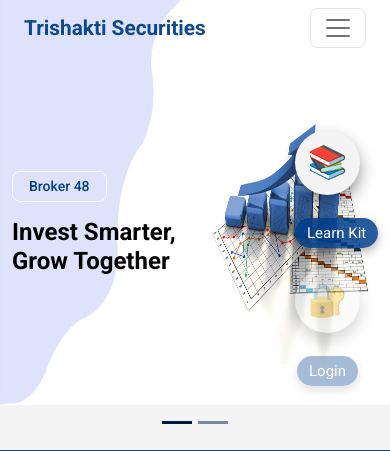
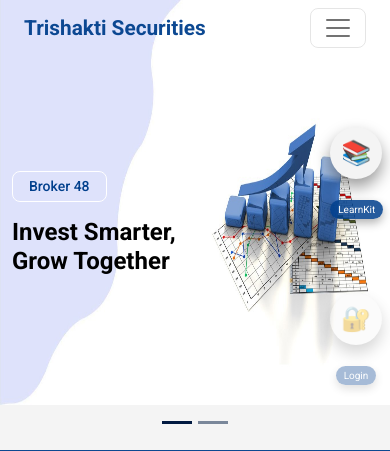
Before and after one commit to RoboPrabin/WEB-TrishaktiWebsite, a PHP site: page /index1.html in a window 390 px wide. Shown: the top 451 px of the page. Run offline with PHP 8.4, Linux system fonts and the light colour scheme; some libraries are stand-ins or nearby versions.

Commit message:
login responsive

```diff
--- a/css/style.css
+++ b/css/style.css
@@ -1211,7 +1211,7 @@ footer {
   /* Floating Icon Base Style */
   .floating-icon.login {
     position: fixed;
-    top: 270px;
+    top: 265px;
     right: 30px;
     background: var(--white);
     color: var(--white);
@@ -1233,7 +1233,7 @@ footer {
   /* Styling for the floating icon */
   .floating-icon.learn {
     position: fixed;
-    top: 130px;
+    top: 120px;
     right: 30px;
     background: var(--white);
     color: var(--white);
@@ -1300,10 +1300,27 @@ footer {
     box-shadow: 0 0 15px var(--glow-color), 0 0 30px var(--glow-color);
   }
 
+  .sub-icon-close {
+    font-size: 18px;
+    cursor: pointer;
+    margin-bottom: 2px;
+    color: white;
+    transition: color 0.2s ease;
+    background-color: var(--primary);
+    margin-right: 155px;
+    text-align: center;
+    border-radius: 45px;;
+  }
+
+  .sub-icon-close:hover {
+    color: var(--secondary);
+  }
+
+
   /* Sub Icons Wrapper */
   .sub-icons {
     position: fixed;
-    bottom: 300px;
+    bottom: 280px;
     right: 45px;
     display: flex;
     flex-direction: column;
--- a/css/style1.css
+++ b/css/style1.css
@@ -145,34 +150,6 @@ button:focus-visible {
     font-weight: bold;
   }
 
-
-
-
-
-  /* Styling for the floating icon */
-.floating-icon {
-    position: fixed; /* Keeps it in place while scrolling */
-    top: 170px; /* Distance from the bottom of the page */
-    right: 30px; /* Distance from the right side */
-    background-color: #f4f4f4; /* Icon background color */
-    color: #f4f4f4; /* Icon color */
-    font-size: 30px; /* Icon size */
-    width: 60px; /* Icon width */
-    height: 60px; /* Icon height */
-    border-radius: 50%; /* Makes it round */
-    display: flex;
-    justify-content: center; /* Center the content horizontally */
-    align-items: center; /* Center the content vertically */
-    cursor: pointer; /* Pointer cursor on hover */
-    box-shadow: 0px 4px 10px rgba(0, 0, 0, 0.2); /* Adds shadow for depth */
-    transition: background-color 0.3s ease; /* Smooth transition for hover effect */
-    z-index: 100; /* Higher number means closer to the front */
-
-}
-
-.floating-icon:hover {
-    background-color: #003f8c; /* Darken the icon color on hover */
-}
 
 
 .btn-light {
@@ -1130,3 +1128,341 @@ footer {
 .copyright a:hover {
     color: var(--primary);
 }
+
+
+/* gallery style */
+.gallery-section {
+    padding: 60px 0;
+  }
+
+  .gallery-sidebar {
+    position: sticky;
+    top: 100px;
+  }
+
+  .filter-btn {
+    width: 100%;
+    margin-bottom: 12px;
+    padding: 12px 20px;
+    font-weight: 600;
+  }
+
+  .filter-btn.active {
+    background-color: var(--primary);
+    color: #fff;
+  }
+
+  .gallery-item {
+    display: none;
+    transition: all 0.3s ease-in-out;
+  }
+
+  .gallery-item.show {
+    display: block;
+    animation: fadeIn 0.5s ease-in-out;
+  }
+
+  @keyframes fadeIn {
+    from {
+      opacity: 0;
+      transform: scale(0.95);
+    }
+    to {
+      opacity: 1;
+      transform: scale(1);
+    }
+  }
+
+  .gallery-item img {
+    width: 100%;
+    border-radius: 12px;
+    transition: transform 0.4s ease;
+    box-shadow: 0 4px 20px rgba(0, 0, 0, 0.05);
+  }
+
+  .gallery-item:hover img {
+    transform: scale(1.05);
+  }
+
+  #loadMore {
+    display: none;
+  }
+
+
+
+
+
+
+
+/* learn and login style */
+* {
+  margin: 0;
+  padding: 0;
+  box-sizing: border-box;
+}
+
+:root {
+  --main-blue: #003f8c;
+  --hover-blue: #0056b3;
+  --dark-bg: #343a40;
+  --hover-dark: #495057;
+  --glow-color: #24A148;
+  --white: #f4f4f4;
+  --icon-size: 65px;
+  --sub-icon-size: 55px;
+}
+
+/* Base Floating Icon */
+.floating-icon {
+  position: fixed;
+  right: 2vw;
+  background: var(--white);
+  color: var(--white);
+  width: var(--icon-size);
+  height: var(--icon-size);
+  border-radius: 50%;
+  font-size: 32px;
+  text-align: center;
+  line-height: var(--icon-size);
+  cursor: pointer;
+  box-shadow: 0 8px 16px rgba(0, 0, 0, 0.4);
+  z-index: 1000;
+  transition: all 0.4s ease;
+}
+
+/* Specific Icon Positions */
+.floating-icon.learn {
+  top: 15%;
+  animation-delay: 0.1s;
+}
+
+.floating-icon.login {
+  top: 35%;
+  animation: popIn 0.6s ease-out, blink 1.5s infinite, float 3s ease-in-out infinite;
+}
+
+/* Hover */
+.floating-icon:hover {
+  background: var(--primary);
+  box-shadow: 0 0 15px var(--glow-color), 0 0 30px var(--glow-color);
+  transform: scale(1.2) rotate(5deg);
+}
+
+/* Labels */
+.icon-label {
+  font-size: 15px;
+  color: white;
+  background-color: rgba(0, 63, 140, 0.85);
+  padding: 6px 12px;
+  border-radius: 20px;
+  box-shadow: 0 4px 10px rgba(0, 0, 0, 0.3);
+  white-space: nowrap;
+  transition: background-color 0.3s ease;
+
+}
+
+.sub-icon-wrapper:hover .icon-label {
+  background-color: rgba(0, 86, 179, 0.9);
+}
+
+/* Sub Icons */
+.sub-icons {
+  position: fixed;
+  bottom: 28%;
+  right: 7rem;
+  display: flex;
+  flex-direction: column;
+  gap: 18px;
+  z-index: 999;
+  opacity: 0;
+  pointer-events: none;
+  transform: translateY(20px);
+  transition: all 0.4s ease;
+}
+
+.sub-icons.active {
+  opacity: 1;
+  pointer-events: auto;
+  transform: translateY(0);
+}
+
+/* Sub Icon Button */
+.sub-icon {
+  background: white;
+  color: white;
+  width: var(--sub-icon-size);
+  height: var(--sub-icon-size);
+  border-radius: 50%;
+  text-align: center;
+  line-height: var(--sub-icon-size);
+  font-size: 22px;
+  cursor: pointer;
+  box-shadow: 0 6px 14px rgba(0, 0, 0, 0.4);
+  transition: all 0.35s ease;
+  animation: popIn 0.5s ease-out;
+}
+
+.sub-icon:hover {
+  transform: scale(1.15) rotate(-5deg);
+  background: var(--primary);
+  box-shadow: 0 0 12px var(--glow-color), 0 0 25px var(--glow-color);
+}
+
+/* Sub Icon Wrapper */
+.sub-icon-wrapper {
+  display: flex;
+  align-items: center;
+  gap: 10px;
+  transform: translateX(-10px);
+  opacity: 0;
+  transition: all 0.4s ease;
+  text-decoration: none;
+}
+
+.sub-icons.active .sub-icon-wrapper {
+  transform: translateX(0);
+  opacity: 1;
+}
+
+/* Close Button */
+.sub-icon-close {
+  font-size: 16px;
+  cursor: pointer;
+  color: white;
+  background-color: var(--primary);
+  text-align: center;
+  border-radius: 45px;
+  margin: 150px 160px 2px 0;
+  transition: color 0.2s ease;
+}
+
+.sub-icon-close:hover {
+  color: var(--secondary);
+}
+
+/* Animations */
+@keyframes blink {
+  0%, 100% { opacity: 1; }
+  50% { opacity: 0.4; }
+}
+
+@keyframes float {
+  0%, 100% { transform: translateY(0); }
+  50% { transform: translateY(-6px); }
+}
+
+@keyframes popIn {
+  0% { transform: scale(0); opacity: 0; }
+  100% { transform: scale(1); opacity: 1; }
+}
+
+@keyframes pulseGlow {
+  0%, 100% {
+    box-shadow: 0 0 5px var(--glow-color);
+  }
+  50% {
+    box-shadow: 0 0 20px var(--glow-color), 0 0 40px var(--glow-color);
+  }
+}
+
+/* ========== RESPONSIVE MEDIA QUERIES ========== */
+
+/* Tablets and below */
+
+
+@media (max-width: 1440px) {
+    .floating-icon {
+      width: 58px;
+      height: 58px;
+      font-size: 28px;
+      line-height: 58px;
+    }
+
+    .sub-icon {
+      width: 50px;
+      height: 50px;
+      font-size: 20px;
+      line-height: 50px;
+    }
+
+    .sub-icons {
+      right: 95px;
+      bottom: 10%;
+    }
+  }
+
+
+
+@media (max-width: 1024px) {
+  .floating-icon {
+    width: 58px;
+    height: 58px;
+    font-size: 28px;
+    line-height: 58px;
+  }
+
+  .sub-icon {
+    width: 50px;
+    height: 50px;
+    font-size: 20px;
+    line-height: 50px;
+  }
+
+  .sub-icons {
+    right: 90px;
+    bottom: 10%;
+  }
+}
+
+/* Mobile Devices */
+@media (max-width: 768px) {
+  .floating-icon.learn {
+    top: 15%;
+  }
+
+  .floating-icon.login {
+    top: 35%;
+  }
+
+  .icon-label {
+    font-size: 13px;
+    padding: 5px 10px;
+  }
+
+  .sub-icons {
+    right: 60px;
+    bottom: 10%;
+    gap: 14px;
+  }
+
+  .sub-icon-wrapper {
+    gap: 8px;
+  }
+}
+
+/* Small Phones */
+@media (max-width: 480px) {
+  .floating-icon {
+    width: 52px;
+    height: 52px;
+    font-size: 24px;
+    line-height: 52px;
+  }
+
+  .sub-icon {
+    width: 45px;
+    height: 45px;
+    font-size: 18px;
+    line-height: 45px;
+  }
+
+  .icon-label {
+    font-size: 10px;
+    padding: 4px 8px;
+  }
+
+  .sub-icons {
+    bottom: 18%;
+    right: 20px;
+  }
+}
--- a/index1.html
+++ b/index1.html
@@ -27,7 +27,7 @@
     <link href="css/bootstrap.min.css" rel="stylesheet">
 
     <!-- Template Stylesheet -->
-    <link href="css/style.css" rel="stylesheet">
+    <link href="css/style1.css" rel="stylesheet">
     <link href="css/responsive.css" rel="stylesheet">
 </head>
 
@@ -128,10 +128,16 @@
         </nav>
     </div>
 
+<!-- Navbar End -->
 
-        <!-- Navbar End -->
-<!-- Sub Icons on the left (for login) -->
+
+
+
+<!-- HTML -->
 <div class="sub-icons" id="subIcons">
+    <!-- Close Button -->
+    <div class="sub-icon-close" onclick="toggleSubIcons()">✖</div>
+
     <a class="sub-icon-wrapper" href="https://kyc.trishakti.com.np/kyc/" target="_blank">
         <div class="sub-icon">👤</div>
         <span class="icon-label">Open Account</span>
@@ -150,20 +156,18 @@
     </a>
 </div>
 
-
-          <!-- Floating learn icon (right side) -->
+<!-- Floating Learn Icon (Left) -->
 <div class="floating-icon learn" onclick="window.location.href='learn.html';">
     📚
-        <span class="icon-label1">Learn Kit</span>
+    <span class="icon-label">LearnKit</span>
 </div>
 
-
-
-    <!-- Floating login icon (left side) -->
+<!-- Floating Login Icon (Left) -->
 <div class="floating-icon login" onclick="toggleSubIcons()">
     🔐
     <span class="icon-label">Login</span>
 </div>
+
 
 
 
@@ -464,13 +468,16 @@
     <script src="lib/owlcarousel/owl.carousel.min.js"></script>
     <script src="lib/counterup/counterup.min.js"></script>
 
+    <!-- for login and learn
       <script>
         document.querySelector('.floating-icon.login').addEventListener('click', () => {
-          document.querySelector('.sub-icons').classList.toggle('active');
+          document.querySelector('.subIcons').classList.toggle('active');
         });
-      </script>
 
-
+        function toggleSubIcons() {
+            document.getElementById('subIcons').classList.toggle('active');
+         }
+      </script> -->
 
 
     <!-- Template Javascript -->
--- a/js/main.js
+++ b/js/main.js
@@ -89,6 +89,32 @@
 
 
 
+    // Function to toggle visibility of subIcons
+    function toggleSubIcons() {
+        const subIcons = document.getElementById('subIcons');
+        if (subIcons) {
+            subIcons.classList.toggle('active');
+        }
+    }
+
+    // Run after DOM is loaded
+    document.addEventListener('DOMContentLoaded', function () {
+        const loginButton = document.querySelector('.floating-icon.login');
+        const closeButton = document.querySelector('.sub-icon-close');
+
+        if (loginButton) {
+            loginButton.addEventListener('click', toggleSubIcons);
+        }
+
+        if (closeButton) {
+            closeButton.addEventListener('click', toggleSubIcons);
+        }
+    });
+
+
+
+
+
 
 
 
```
Also changed, not shown: other parts of css/style1.css (+39 -13 lines), index.html (+14 -3 lines). Lines whose indentation alone changed are shown as unchanged.
